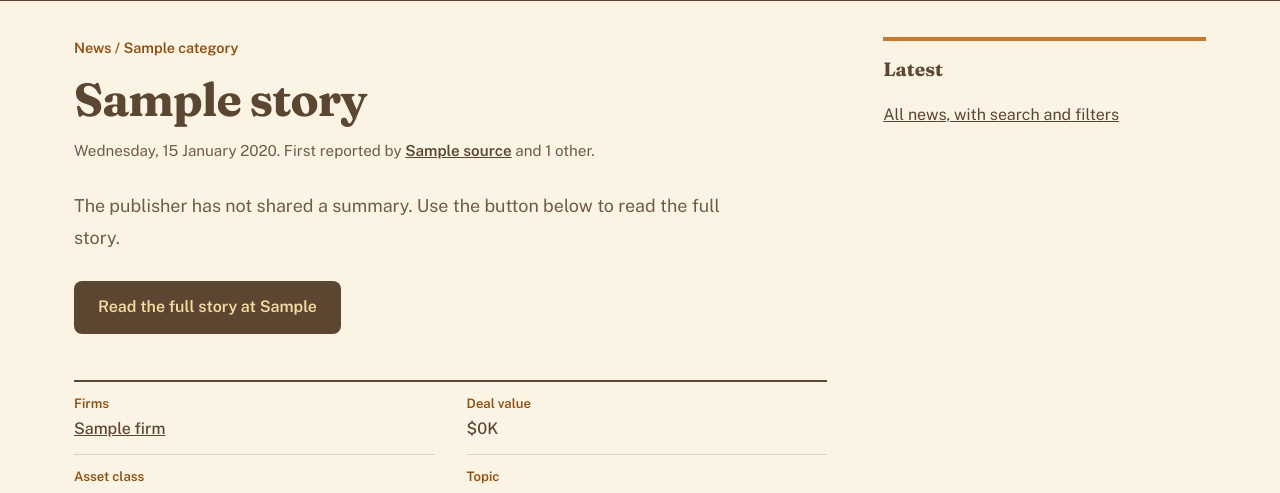
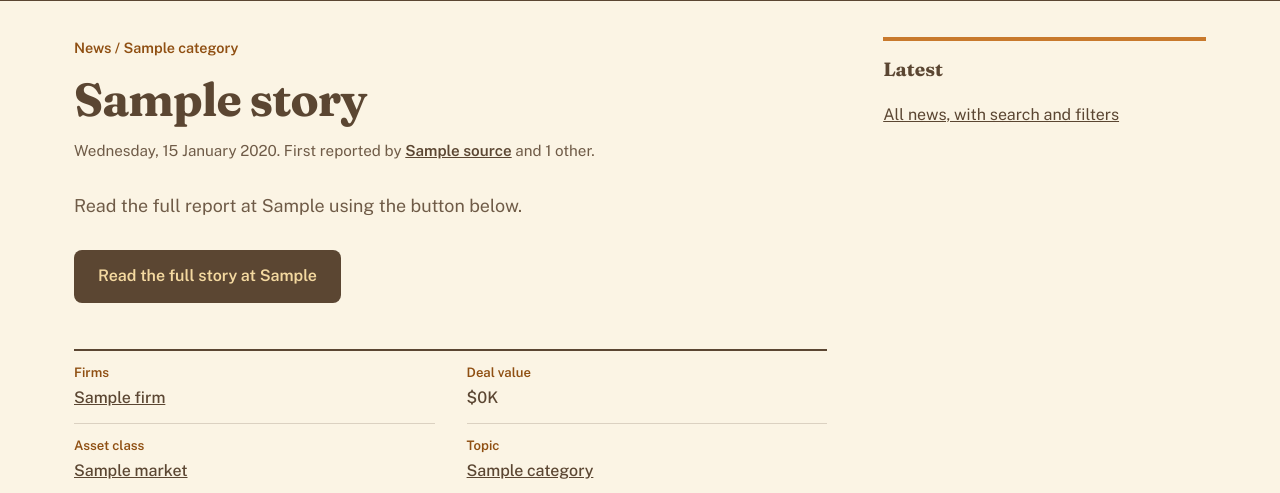
Before and after one commit to anwarsaif787-gif/fundnews, a Django app: page /story/1/ in a window 1280 px wide. Shown: the part 297-790 px from the top of the page. Run offline with Django 5.2, Linux system fonts and the light colour scheme; tables that the repository leaves empty hold one stand-in row (values such as "Sample post").

Commit message:
Friendlier wording when no summary

```diff
--- a/news/templates/news/story.html
+++ b/news/templates/news/story.html
@@ -18,7 +18,7 @@
     {% for n in texts %}
       <p class="story-text">{{ n.text }}{% if texts|length > 1 %} <span class="by">{{ n.publisher }}</span>{% endif %}</p>
     {% empty %}
-      <p class="story-text muted">The publisher has not shared a summary. Use the button below to read the full story.</p>
+      <p class="story-text muted">Read the full report at {{ story.publisher }} using the button below.</p>
     {% endfor %}
 
     <p><a class="read read-lg" href="{{ story.link }}" target="_blank" rel="noopener">Read the full story at {{ story.publisher }}</a></p>
```
